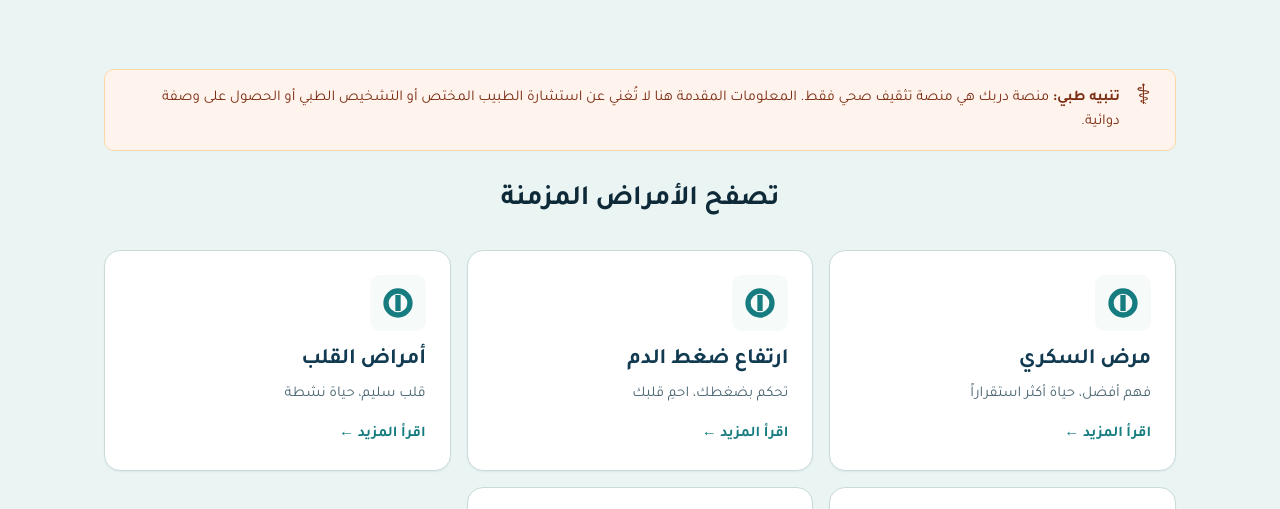
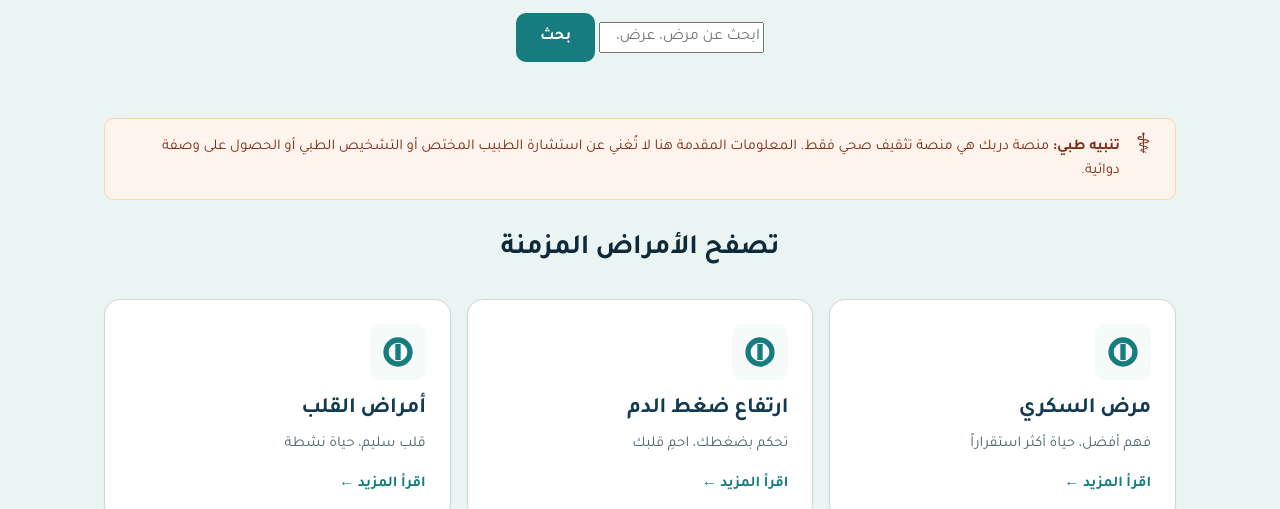
Before and after one commit to darbakhealth/Darbak, a plain HTML site: page index.html in a window 1280 px wide. Shown: the part 259-768 px from the top of the page. Drawn offline with Linux system fonts and the light colour scheme.

Commit message:
Update index.html

```diff
--- a/index.html
+++ b/index.html
@@ -12,10 +12,10 @@
   <link rel="preconnect" href="https://fonts.gstatic.com" crossorigin>
   <link rel="stylesheet" href="https://fonts.googleapis.com/css2?family=Tajawal:wght@400;500;700&family=Inter:wght@400;500;600&display=swap">
 
-  <!-- Styles (ملف واحد فقط الآن) -->
+  <!-- Styles (ملف واحد فقط) -->
   <link rel="stylesheet" href="css/styles.css">
 
-  <!-- Theme Init (لمنع وميض الوضع الليلي) -->
+  <!-- Theme Init -->
   <script>
     (function () {
       try {
@@ -70,6 +70,19 @@
           دربك منصة تثقيف صحي رقمي تقدّم معلومات موثوقة ومبسّطة عن الأمراض المزمنة
           لمساعدة المرضى وأسرهم ومقدمي الرعاية والأشخاص ذوي الإعاقة.
         </p>
+
+        <!-- مربع البحث في الصفحة الرئيسية -->
+        <form action="search.html" method="get" class="home-search-form" role="search">
+          <input
+            type="search"
+            name="q"
+            class="home-search-input"
+            placeholder="ابحث عن مرض، عرض، أو معلومة صحية..."
+            required
+          >
+          <button type="submit" class="btn btn--primary">بحث</button>
+        </form>
+
       </section>
 
       <!-- حاوية التنبيه الطبي (يملؤها الجافاسكريبت) -->
```
